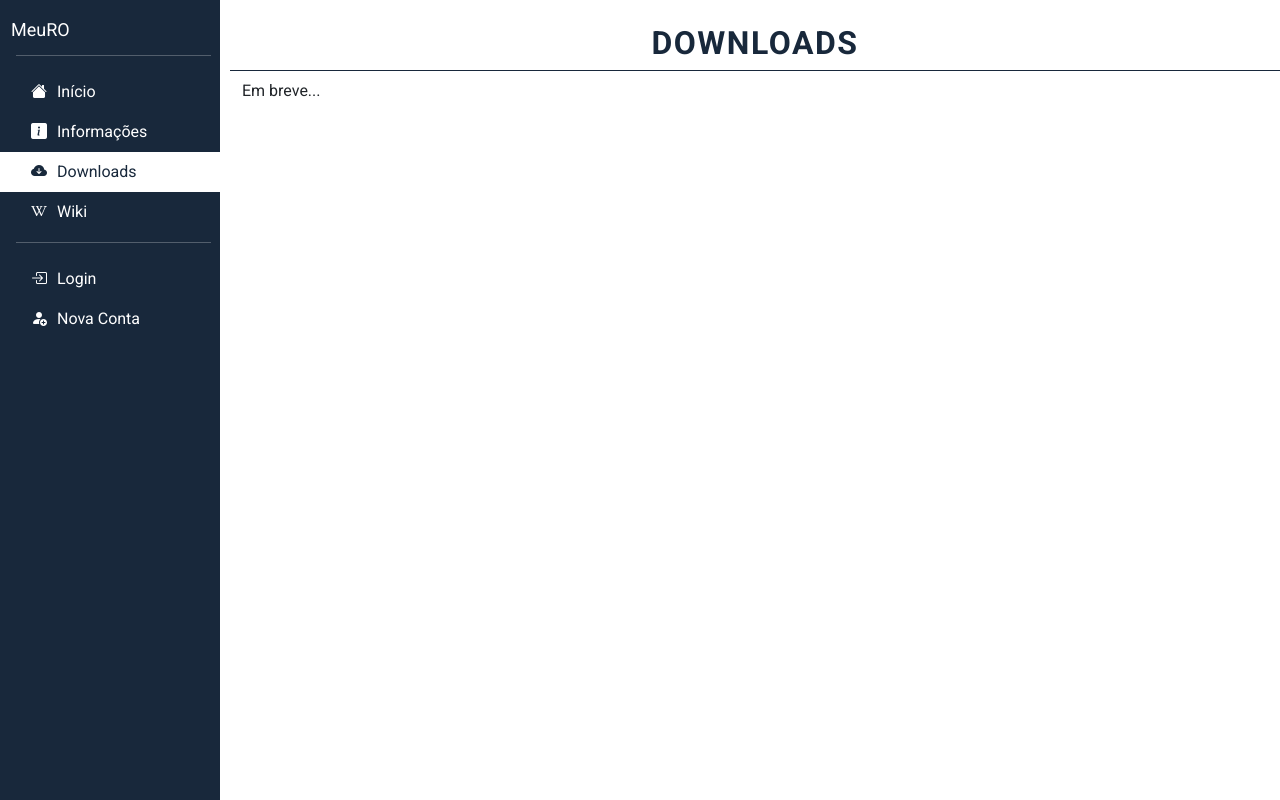
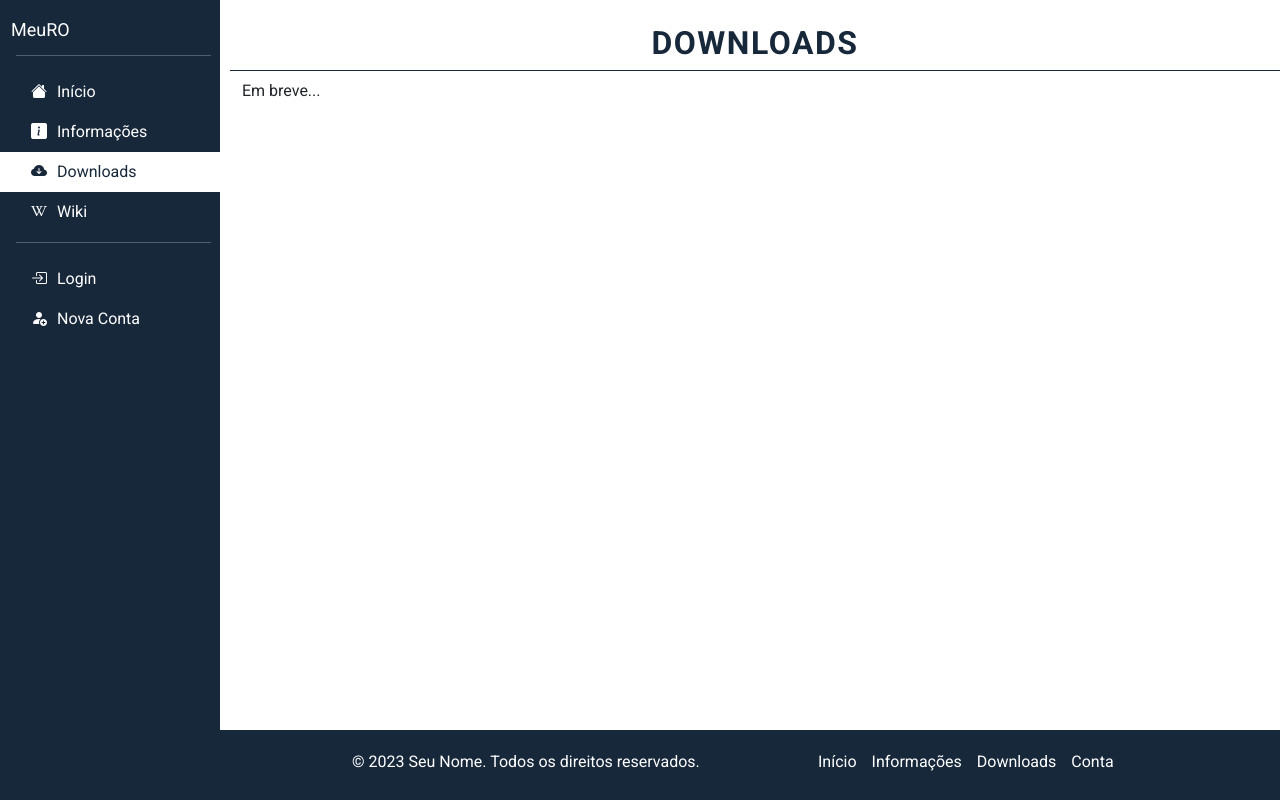
Before and after one commit to ArturllVale/bun-app, a React (Vite) app: page /downloads in a window 1280 px wide. Built offline with nearby package versions, Linux system fonts and the light colour scheme.

Commit message:
adicionar componente de rodapé e estilos correspondentes, ajustar botões do slider

```diff
--- a/src/App.tsx
+++ b/src/App.tsx
@@ -89,8 +89,8 @@ export default function App(): JSX.Element {
                   />
                 ))}
                 <div className="slider-nav">
-                  <button onClick={prevSlide}>&lt;</button>
-                  <button onClick={nextSlide}>&gt;</button>
+                  <button onClick={prevSlide}>+</button>
+                  <button onClick={nextSlide}>+</button>
                 </div>
               </div>
               <div className="slider-description">
--- /dev/null
+++ b/src/components/Footer.tsx
@@ -0,0 +1,25 @@
+import React from 'react';
+
+const Footer: React.FC = () => {
+  return (
+    <>
+      <footer className="footer fixed-bottom">
+        <div className="row">
+          <div className="col">
+            <p>&copy; 2023 Seu Nome. Todos os direitos reservados.</p>
+          </div>
+          <div className="col">
+            <ul className="footer-links">
+              <li><a href="/">Início</a></li>
+              <li><a href="/info">Informações</a></li>
+              <li><a href="/downloads">Downloads</a></li>
+              <li><a href="/account">Conta</a></li>
+            </ul>
+          </div>
+        </div>
+      </footer>
+    </>
+  );
+};
+
+export default Footer;
--- a/src/main.tsx
+++ b/src/main.tsx
@@ -7,6 +7,7 @@ import Menu from './components/Menu';
 import Register from './pages/Register';
 import Info from './pages/Info';
 import Downloads from './pages/Downloads';
+import Footer from './components/Footer';
 
 // Selecione o elemento raiz do seu aplicativo
 const container = document.getElementById('root');
@@ -25,6 +26,7 @@ if (container) {
         <Route path='/informacoes' element={<Info />} />
         <Route path='/downloads' element={<Downloads />} />
       </Routes>
+      <Footer />
     </Router>
   );
 };
--- a/src/style/style.css
+++ b/src/style/style.css
@@ -479,3 +479,35 @@ h2 {
     margin-left: 60%;
   }
 }
+
+/* Estilos para o rodapé */
+.footer {
+  background-color: var(--navbar-dark-primary);
+  color: #FFFFFF;
+  padding: 20px 20px 10px 22em;
+  margin: 0;
+}
+
+.footer-links {
+  list-style: none;
+  padding: 0;
+  margin: 0;
+  display: flex;
+}
+
+.footer-links li {
+  margin-right: 15px;
+}
+
+.footer-links li a {
+  color: #fff;
+  text-decoration: none;
+}
+
+.footer-links li a:hover {
+  text-decoration: underline;
+}
+
+.fixed-bottom {
+    z-index: 999 !important;
+}
```
